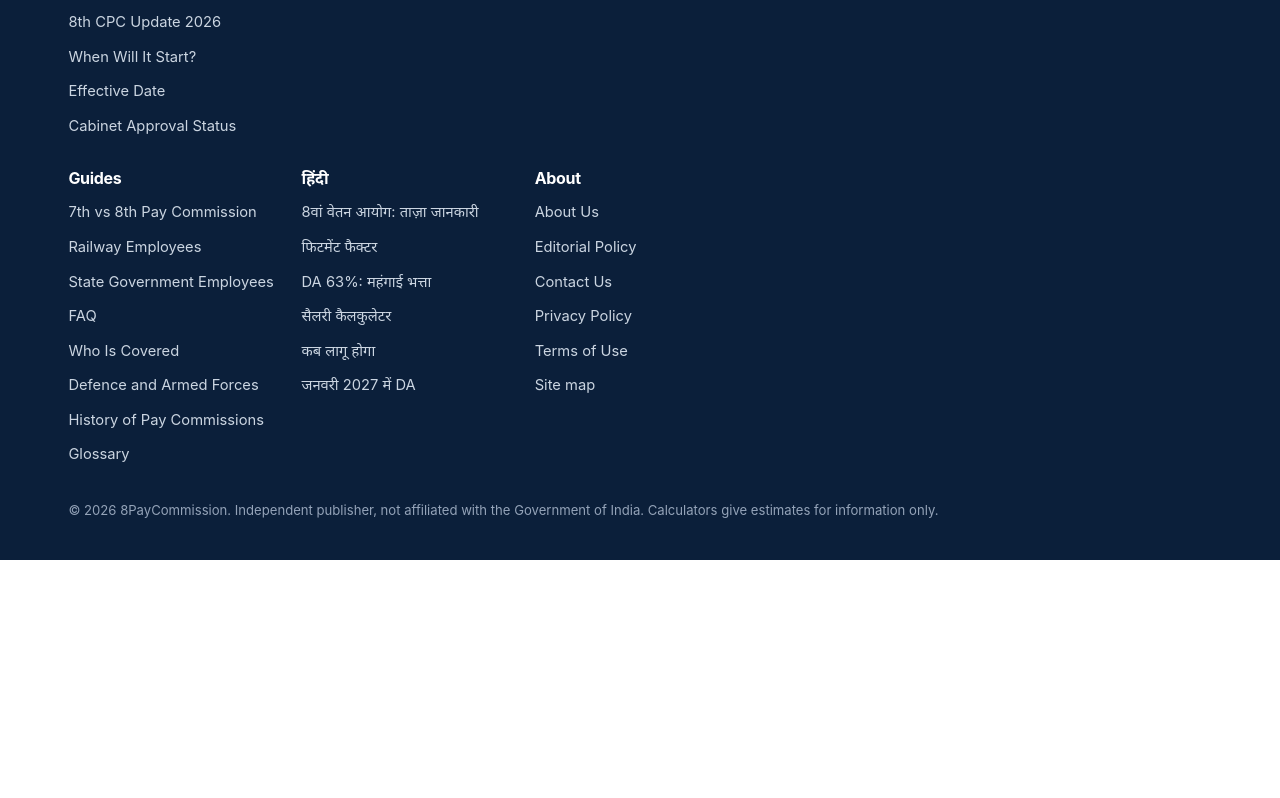
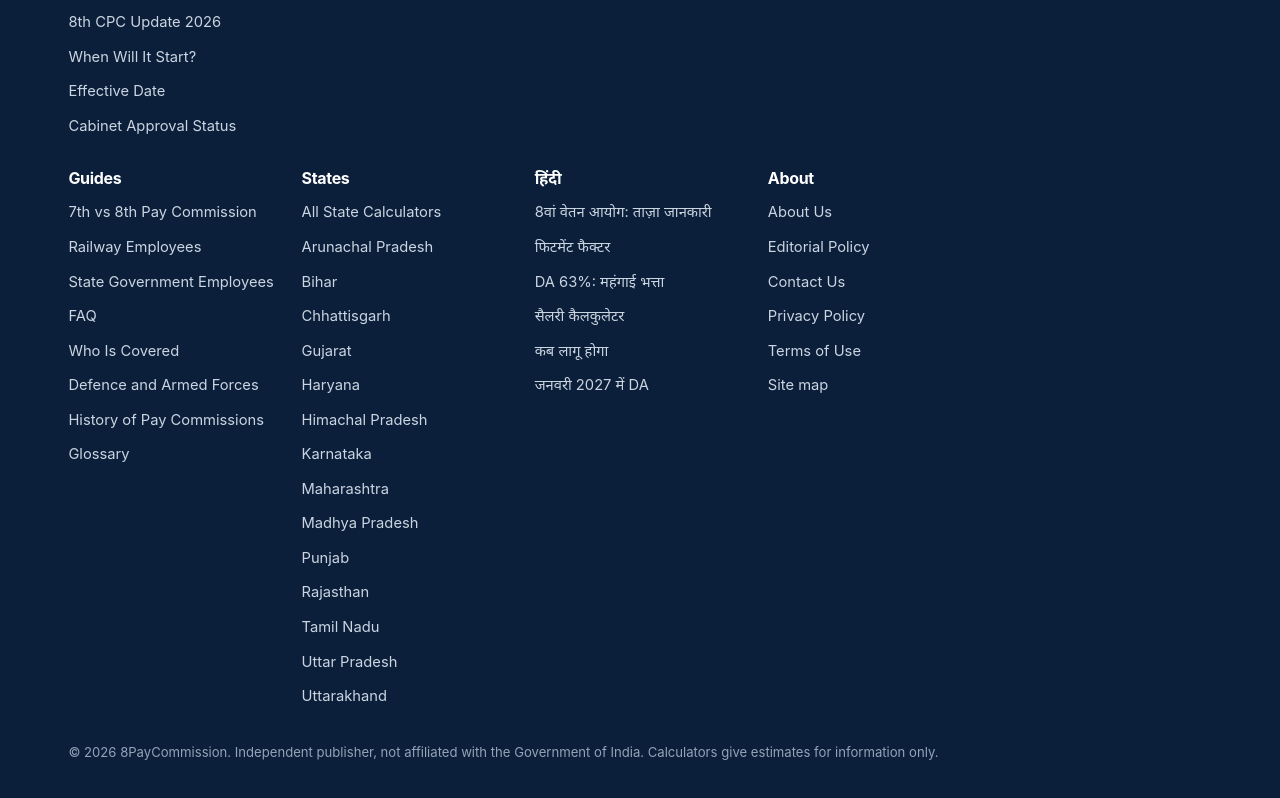
Before and after one commit to dailylifetechofficial-wq/8pay, an Astro site: page / in a window 1280 px wide. Shown: the part 7316-8114 px from the top of the page. Before the commit the page ends 7876 px from the top, so only its background shows below. Built offline with nearby package versions, Linux system fonts and the light colour scheme; Astro itself is replaced by a stand-in of ours.

Commit message:
Add files via upload

```diff
--- a/src/layouts/SiteLayout.astro
+++ b/src/layouts/SiteLayout.astro
@@ -65,7 +65,7 @@ if (faq.length) {
 }
 const jsonLd = JSON.stringify({ '@context': 'https://schema.org', '@graph': graph });
 const relatedPages: PageInfo[] = related.map((s) => pageBySlug(s)).filter((p): p is PageInfo => !!p);
-const footerGroups = ['Latest', 'Calculators', 'Pay and allowances', 'Salary by level', 'Pension', 'Guides'];
+const footerGroups = ['Latest', 'Calculators', 'Pay and allowances', 'Salary by level', 'Pension', 'Guides', 'States'];
 const searchIndex = JSON.stringify(PAGES.map((p) => ({ u: `/${p.slug}/`, t: p.title, d: p.blurb })));
 const hasAside = toc.length > 0;
 ---
```
